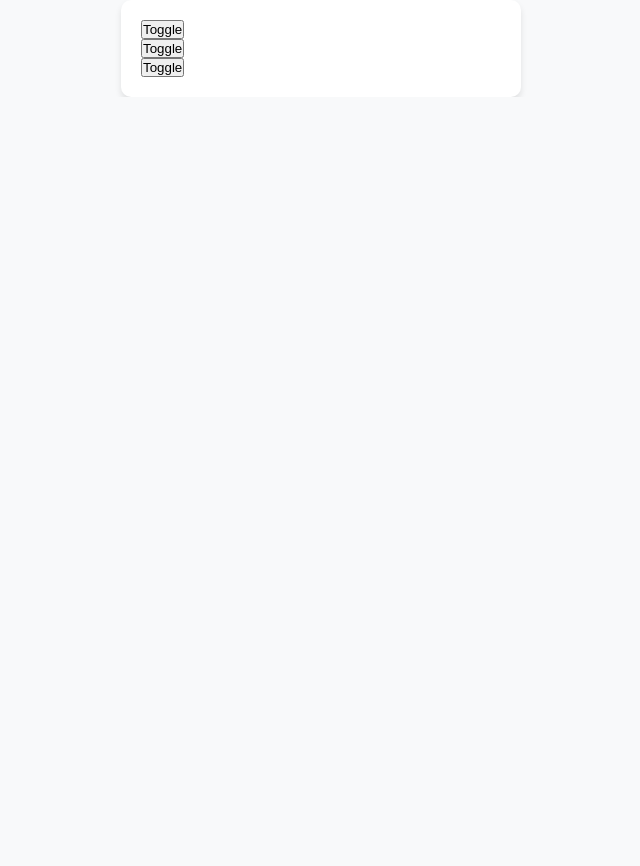
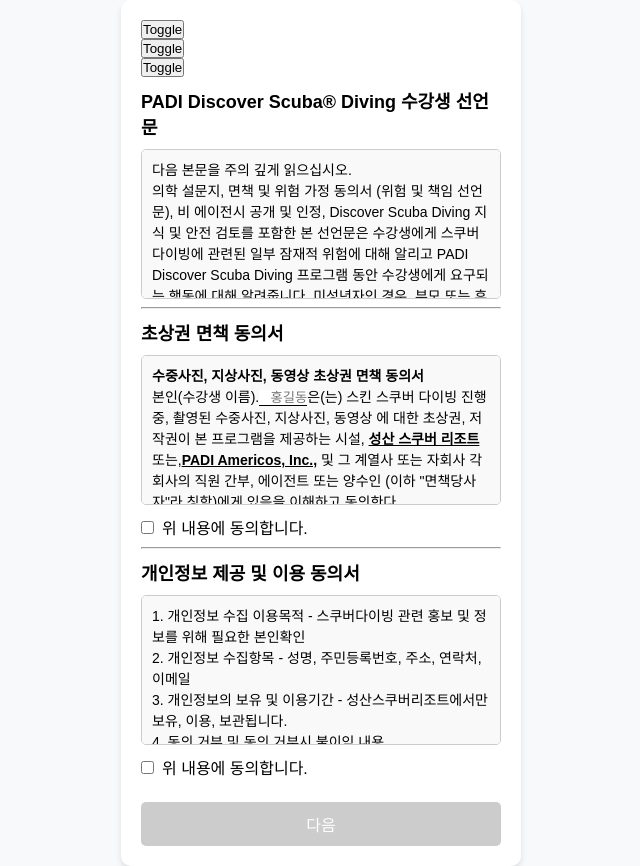
Before and after one commit to songjiwoong1020/padi-s-agreement, a Next.js app: page / in a window 1280 px wide. Shown: the whole page, without its empty margins (319-959 px from the left). Before the commit the page ends 800 px from the top, so only its background shows below. Built offline with nearby package versions, Linux system fonts and the light colour scheme.

Commit message:
page의 client component 제거

```diff
--- /dev/null
+++ b/src/app/_component/Group.tsx
@@ -0,0 +1,43 @@
+'use client';
+
+import Wrap from "./wrap";
+import Button from "./button";
+import { page1_title1, page1_title2, page1_title3 } from "../_asset/titles.json";
+import Page1_content1 from "../_asset/page1content1";
+import Page1_content2 from "../_asset/page1content2";
+import Page1_content3 from "../_asset/page1content3";
+import { FormEventHandler, useEffect, useState } from "react";
+import { useRouter } from 'next/navigation';
+import Notes from "./Testservercomponent";
+
+export default function Group() {
+
+  const [agree1, setAgree1] = useState(false);
+  const [agree2, setAgree2] = useState(false);
+  const [disabled, setDisabled] = useState(true);
+  const router = useRouter();
+
+  useEffect(() => {
+    if(agree1 && agree2){
+      setDisabled(false);
+    } else {
+      setDisabled(true);
+    }
+  }, [agree1, agree2]);
+
+  const onSubmit: FormEventHandler<HTMLFormElement> = e => {
+    e.preventDefault();
+    router.push('/page2');
+  }
+  return (
+    <form onSubmit={onSubmit}>
+      <Notes/>
+      <Wrap title={page1_title1} content={<Page1_content1/>} useAgree={false}/>
+      <hr/>
+      <Wrap title={page1_title2} content={<Page1_content2/>} useAgree={true} setAgree={setAgree1}/>
+      <hr/>
+      <Wrap title={page1_title3} content={<Page1_content3/>} useAgree={true} setAgree={setAgree2}/>
+      <Button text="다음" disabled={disabled} />
+    </form>
+  );
+}
--- a/src/app/page.tsx
+++ b/src/app/page.tsx
@@ -1,45 +1,9 @@
-// 'use client';
-
-// import Wrap from "./_component/wrap";
-// import Button from "./_component/button";
-// import { page1_title1, page1_title2, page1_title3 } from "./_asset/titles.json";
-// import Page1_content1 from "./_asset/page1content1";
-// import Page1_content2 from "./_asset/page1content2";
-// import Page1_content3 from "./_asset/page1content3";
-// import { FormEventHandler, useEffect, useState } from "react";
-// import { useRouter } from 'next/navigation';
-import Notes from "./_component/Testservercomponent";
+import Group from "./_component/Group";
 
 export default function Home() {
-  // const [agree1, setAgree1] = useState(false);
-  // const [agree2, setAgree2] = useState(false);
-  // const [disabled, setDisabled] = useState(true);
-  // const router = useRouter();
-
-  // useEffect(() => {
-  //   if(agree1 && agree2){
-  //     setDisabled(false);
-  //   } else {
-  //     setDisabled(true);
-  //   }
-  // }, [agree1, agree2]);
-
-  // const onSubmit: FormEventHandler<HTMLFormElement> = e => {
-  //   e.preventDefault();
-  //   router.push('/page2');
-  // }
-
   return (
     <>
-      {/* <form onSubmit={onSubmit}> */}
-        <Notes/>
-        {/* <Wrap title={page1_title1} content={<Page1_content1/>} useAgree={false}/>
-        <hr/>
-        <Wrap title={page1_title2} content={<Page1_content2/>} useAgree={true} setAgree={setAgree1}/>
-        <hr/>
-        <Wrap title={page1_title3} content={<Page1_content3/>} useAgree={true} setAgree={setAgree2}/>
-        <Button text="다음" disabled={disabled} /> */}
-      {/* </form> */}
+      <Group/>
     </>
   );
 }
```
